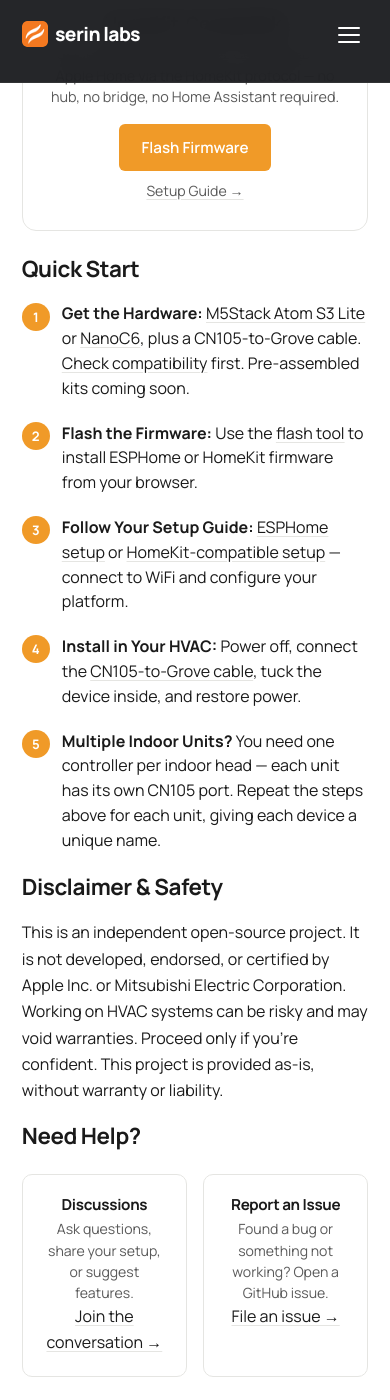
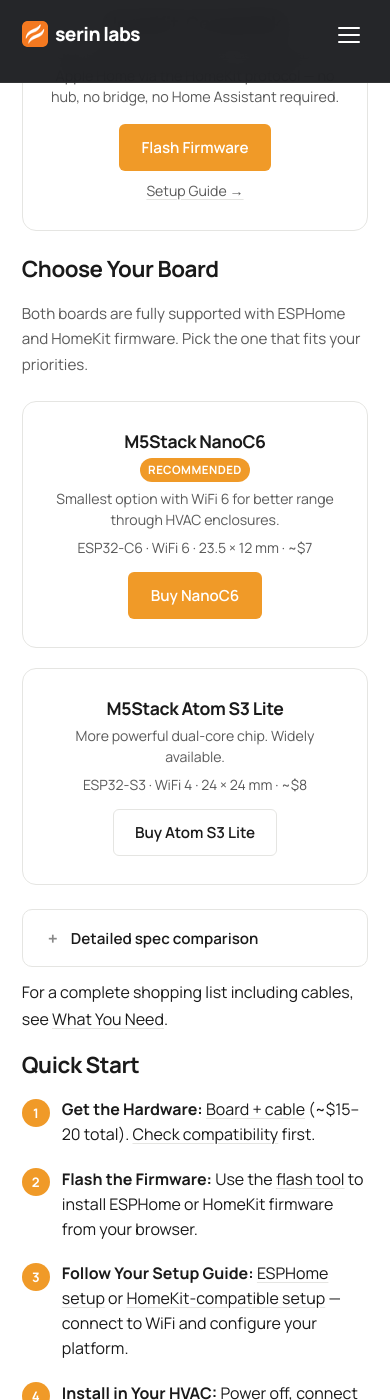
Before and after one commit to Serin-Labs/serin-labs.github.io, a Jekyll site: the page built from index.html, in a window 390 px wide and 1400 px high, scrolled down 2169 px. Built offline with Jekyll 4.4.1, drawn with Linux system fonts in a browser that asks for light colours.

Commit message:
Add parts page, board selection, and consolidate nav into dropdowns
New /parts page with complete BOM and purchase links. Board comparison
section on home page (NanoC6 recommended). Nav consolidated from 8
top-level items to 5 with "Get Started" dropdown grouping Parts,
Compatibility, Flash, and Wiring.

```diff
--- a/_includes/nav.html
+++ b/_includes/nav.html
@@ -10,9 +10,15 @@
     <nav>
       <ul>
         <li><a href="{{ '/' | relative_url }}" {% if page.nav_active == "home" %}class="active"{% endif %}>Home</a></li>
-        <li><a href="{{ '/flash' | relative_url }}" {% if page.nav_active == "flash" %}class="active"{% endif %}>Flash</a></li>
-        <li><a href="{{ '/wiring' | relative_url }}" {% if page.nav_active == "wiring" %}class="active"{% endif %}>Wiring</a></li>
-        <li><a href="{{ '/compatibility' | relative_url }}" {% if page.nav_active == "compatibility" %}class="active"{% endif %}>Compatibility</a></li>
+        <li class="dropdown">
+          <a href="{{ '/parts' | relative_url }}" {% if page.nav_active == "get-started" or page.nav_active == "parts" or page.nav_active == "compatibility" or page.nav_active == "flash" or page.nav_active == "wiring" %}class="active"{% endif %}>Get Started</a>
+          <ul class="dropdown-menu">
+            <li><a href="{{ '/parts' | relative_url }}">Parts</a></li>
+            <li><a href="{{ '/compatibility' | relative_url }}">Compatibility</a></li>
+            <li><a href="{{ '/flash' | relative_url }}">Flash</a></li>
+            <li><a href="{{ '/wiring' | relative_url }}">Wiring</a></li>
+          </ul>
+        </li>
         <li class="dropdown">
           <a href="{{ '/esphome/setup' | relative_url }}" {% if page.nav_active == "esphome" %}class="active"{% endif %}>ESPHome</a>
           <ul class="dropdown-menu">
--- a/_layouts/default.html
+++ b/_layouts/default.html
@@ -34,6 +34,7 @@
           <div class="footer-col">
             <strong>Project</strong>
             <a href="{{ '/' | relative_url }}">Home</a>
+            <a href="{{ '/parts' | relative_url }}">Parts</a>
             <a href="{{ '/flash' | relative_url }}">Flash</a>
             <a href="{{ '/wiring' | relative_url }}">Wiring</a>
             <a href="{{ '/compatibility' | relative_url }}">Compatibility</a>
--- a/assets/css/main.css
+++ b/assets/css/main.css
@@ -439,6 +439,55 @@ nav .dropdown-menu a:hover {
 .platform-card .setup-link {
   font-size: 0.88rem;
   color: var(--secondary);
+}
+
+/* ===== BOARD CHOOSER ===== */
+.board-chooser {
+  display: flex;
+  gap: 1.25rem;
+  margin: 1.5rem 0;
+}
+.board-card {
+  flex: 1;
+  border: 1.5px solid var(--border);
+  border-radius: var(--radius-lg);
+  padding: 1.75rem 1.5rem;
+  text-align: center;
+  display: flex;
+  flex-direction: column;
+  align-items: center;
+  gap: 0.4rem;
+  background: var(--surface);
+  transition: all var(--transition);
+}
+.board-card:hover {
+  transform: translateY(-3px);
+  border-color: var(--accent);
+  box-shadow: 0 6px 20px rgba(240,154,40,0.1);
+}
+.board-card h3 { margin: 0; font-size: 1.1rem; }
+.board-card p {
+  color: var(--secondary);
+  font-size: 0.88em;
+  line-height: 1.5;
+  margin: 0;
+}
+.board-card .btn { margin-top: 0.5rem; }
+.board-badge {
+  display: inline-block;
+  background: var(--accent);
+  color: #fff;
+  font-size: 0.72rem;
+  font-weight: 700;
+  padding: 0.2em 0.7em;
+  border-radius: 999px;
+  text-transform: uppercase;
+  letter-spacing: 0.04em;
+}
+.board-specs {
+  font-size: 0.82rem;
+  color: var(--muted);
+  margin: 0;
 }
 
 /* ===== PLATFORM TOGGLE (Flash page) ===== */
@@ -970,6 +1019,7 @@ details[open] summary::before {
 
   .features-grid { grid-template-columns: 1fr; }
   .platform-chooser { flex-direction: column; }
+  .board-chooser { flex-direction: column; }
 
   .table-wrapper { overflow-x: auto; -webkit-overflow-scrolling: touch; }
   table { min-width: 100%; }
--- a/flash.html
+++ b/flash.html
@@ -20,7 +20,7 @@ nav_active: flash
     <li><strong>M5Stack Atom S3 Lite</strong> (ESP32-S3)</li>
     <li><strong>M5Stack NanoC6</strong> (ESP32-C6)</li>
   </ul>
-  <p>The correct firmware is selected automatically based on your connected device.</p>
+  <p>The correct firmware is selected automatically based on your connected device. Don't have a board yet? See <a href="/parts">what you need</a>.</p>
 
   <h2>2. Flash</h2>
 
--- a/index.html
+++ b/index.html
@@ -103,10 +103,55 @@ nav_active: home
   </div>
 </div>
 
+<h2 id="boards">Choose Your Board</h2>
+<p class="compare-intro">Both boards are fully supported with ESPHome and HomeKit firmware. Pick the one that fits your priorities.</p>
+<div class="board-chooser">
+  <div class="board-card">
+    <h3>M5Stack NanoC6</h3>
+    <span class="board-badge">Recommended</span>
+    <p>Smallest option with WiFi 6 for better range through HVAC enclosures.</p>
+    <p class="board-specs">ESP32-C6 &middot; WiFi 6 &middot; 23.5 &times; 12 mm &middot; ~$7</p>
+    <a href="https://shop.m5stack.com/products/m5stack-nanoc6-dev-kit" target="_blank" rel="noopener" class="btn">Buy NanoC6</a>
+  </div>
+  <div class="board-card">
+    <h3>M5Stack Atom S3 Lite</h3>
+    <p>More powerful dual-core chip. Widely available.</p>
+    <p class="board-specs">ESP32-S3 &middot; WiFi 4 &middot; 24 &times; 24 mm &middot; ~$8</p>
+    <a href="https://shop.m5stack.com/products/atoms3-lite-esp32s3-dev-kit" target="_blank" rel="noopener" class="btn btn-outline">Buy Atom S3 Lite</a>
+  </div>
+</div>
+<details>
+  <summary>Detailed spec comparison</summary>
+  <div class="faq-body">
+    <table>
+      <thead>
+        <tr>
+          <th></th>
+          <th>NanoC6</th>
+          <th>Atom S3 Lite</th>
+        </tr>
+      </thead>
+      <tbody>
+        <tr><td><strong>Chip</strong></td><td>ESP32-C6 (RISC-V, 160 MHz)</td><td>ESP32-S3 (dual-core, 240 MHz)</td></tr>
+        <tr><td><strong>WiFi</strong></td><td>WiFi 6 (802.11ax, 2.4 GHz)</td><td>WiFi 4 (802.11n, 2.4 GHz)</td></tr>
+        <tr><td><strong>Size</strong></td><td>23.5 &times; 12 &times; 12.5 mm</td><td>24 &times; 24 &times; 13 mm</td></tr>
+        <tr><td><strong>USB</strong></td><td>USB-C</td><td>USB-C</td></tr>
+        <tr><td><strong>Grove port</strong></td><td>HY2.0-4P</td><td>HY2.0-4P</td></tr>
+        <tr><td><strong>Button</strong></td><td>Yes</td><td>Yes</td></tr>
+        <tr><td><strong>Price</strong></td><td>~$7</td><td>~$8</td></tr>
+        <tr><td><strong>ESPHome</strong></td><td>Full support</td><td>Full support</td></tr>
+        <tr><td><strong>HomeKit</strong></td><td>Full support</td><td>Full support</td></tr>
+      </tbody>
+    </table>
+    <p>Both boards have more than enough processing power for this firmware. The NanoC6 is recommended for most setups due to its smaller size and WiFi 6 radio, which provides better signal through the sheet metal of HVAC enclosures.</p>
+  </div>
+</details>
+<p>For a complete shopping list including cables, see <a href="/parts">What You Need</a>.</p>
+
 <h2>Quick Start</h2>
 <div class="quick-start">
   <ol>
-    <li><strong>Get the Hardware:</strong> <a href="https://shop.m5stack.com/products/atoms3-lite-esp32s3-dev-kit" target="_blank">M5Stack Atom S3 Lite</a> or <a href="https://shop.m5stack.com/products/m5stack-nanoc6-dev-kit" target="_blank">NanoC6</a>, plus a CN105-to-Grove cable. <a href="/compatibility">Check compatibility</a> first. Pre-assembled kits coming soon.</li>
+    <li><strong>Get the Hardware:</strong> <a href="/parts">Board + cable</a> (~$15&ndash;20 total). <a href="/compatibility">Check compatibility</a> first.</li>
     <li><strong>Flash the Firmware:</strong> Use the <a href="/flash">flash tool</a> to install ESPHome or HomeKit firmware from your browser.</li>
     <li><strong>Follow Your Setup Guide:</strong> <a href="/esphome/setup">ESPHome setup</a> or <a href="/homekit/setup">HomeKit-compatible setup</a> — connect to WiFi and configure your platform.</li>
     <li><strong>Install in Your HVAC:</strong> Power off, connect the <a href="/wiring">CN105-to-Grove cable</a>, tuck the device inside, and restore power.</li>
--- a/wiring.html
+++ b/wiring.html
@@ -160,7 +160,7 @@ nav_active: wiring
       <li><a href="https://www.digikey.com/en/products/detail/jst-sales-america-inc/pap-05v-s/759977" target="_blank">JST PAP-05V-S (CN105 side)</a></li>
       <li><a href="https://www.digikey.com/en/products/detail/seeed-technology-co-ltd/110990027/5482567" target="_blank">Grove HY2.0-4P (device side)</a></li>
     </ul>
-    <p>Pre-assembled cables coming soon.</p>
+    <p>Pre-assembled cables coming soon. For a complete shopping list including boards, see the <a href="/parts">parts list</a>.</p>
   </section>
 
   <section>
```
Also changed, not shown: parts.html (added, +135 -0 lines).
